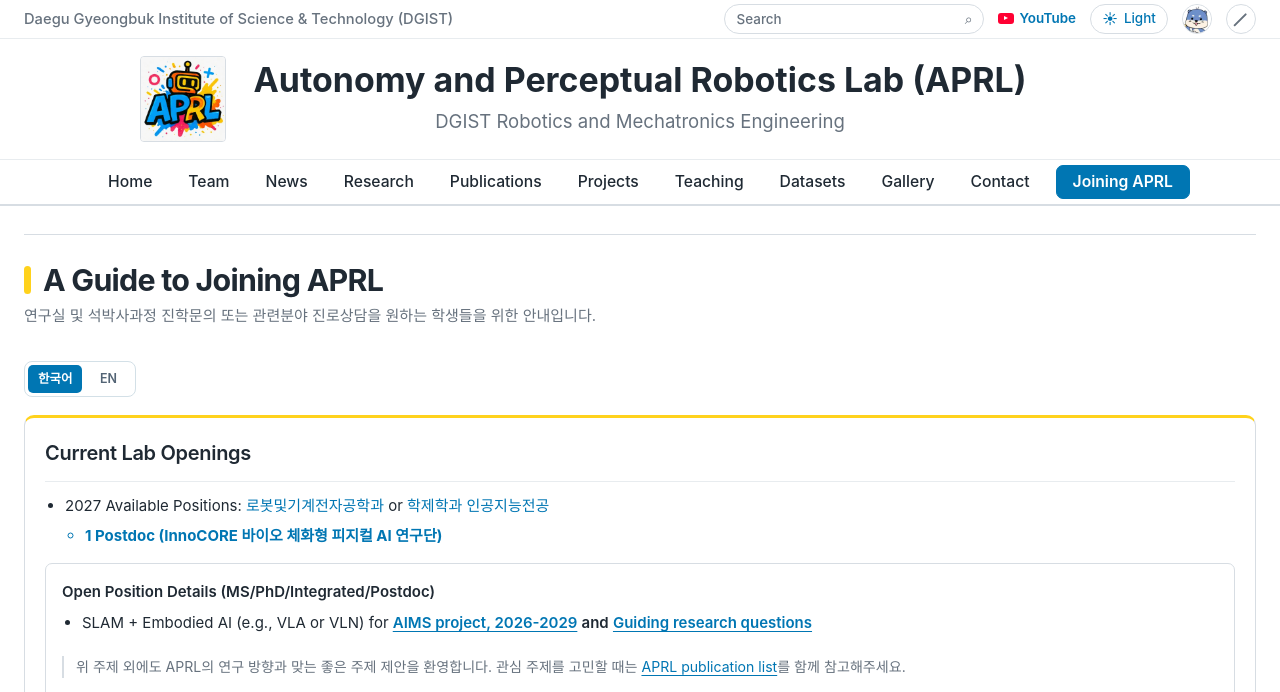
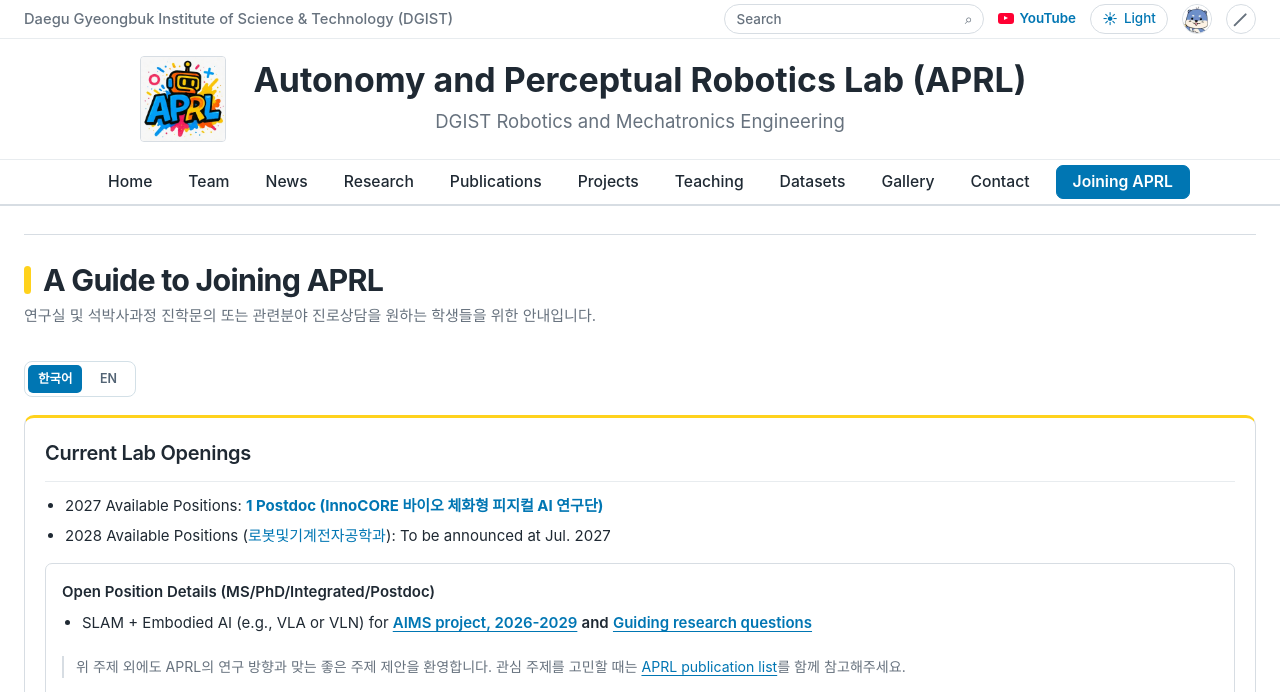
Before and after one commit to team-aprl/team-aprl.github.io, a Jekyll site: the page built from joining-aprl.html, in a window 1280 px wide and 900 px high, cut to the strip 0-692 px from the top of the window. Built offline with Jekyll 4.4.1, drawn with Linux system fonts in a browser that asks for light colours.

Commit message:
Clarify prospective student status and upcoming openings

```diff
--- a/joining-aprl.html
+++ b/joining-aprl.html
@@ -25,12 +25,8 @@
         <section class="joining-card">
           <h2>Current Lab Openings</h2>
           <ul>
-            <li>
-              2027 Available Positions: <a href="https://www.dgist.ac.kr/robot/" target="_blank" rel="noopener noreferrer">로봇및기계전자공학과</a> or <a href="https://www.dgist.ac.kr/ai/" target="_blank" rel="noopener noreferrer">학제학과 인공지능전공</a>
-              <ul>
-                <li class="position-open">1 Postdoc (InnoCORE 바이오 체화형 피지컬 AI 연구단)</li>
-              </ul>
-            </li>
+            <li>2027 Available Positions: <strong class="position-open">1 Postdoc (InnoCORE 바이오 체화형 피지컬 AI 연구단)</strong></li>
+            <li>2028 Available Positions (<a href="https://www.dgist.ac.kr/robot/" target="_blank" rel="noopener noreferrer">로봇및기계전자공학과</a>): To be announced at Jul. 2027</li>
           </ul>
           <div class="embed-placeholder drive-embed">
             <strong>Open Position Details (MS/PhD/Integrated/Postdoc)</strong>
@@ -127,12 +123,8 @@
         <section class="joining-card">
           <h2>Current Lab Openings</h2>
           <ul>
-            <li>
-              2027 Available Positions: Department of Robotics and Mechatronics Engineering or Interdisciplinary Program in Artificial Intelligence
-              <ul>
-                <li class="position-open">1 Postdoc (InnoCORE Bio-Embodied Physical AI Research Group)</li>
-              </ul>
-            </li>
+            <li>2027 Available Positions: <strong class="position-open">1 Postdoc (InnoCORE Bio-Embodied Physical AI Research Group)</strong></li>
+            <li>2028 Available Positions (<a href="https://www.dgist.ac.kr/robot/" target="_blank" rel="noopener noreferrer">Department of Robotics and Mechatronics Engineering</a>): To be announced at Jul. 2027</li>
           </ul>
           <div class="embed-placeholder drive-embed">
             <strong>Open Position Details (MS/PhD/Integrated/Postdoc)</strong>
--- a/team.html
+++ b/team.html
@@ -146,9 +146,9 @@
             <p>MS student (2027S-)</p>
           </article>
           <article class="team-member-card team-member-placeholder-card">
-            <img class="team-member-photo team-member-placeholder" src="assets/team/incoming-student.svg" alt="Incoming student" loading="lazy" />
-            <h3>Incoming Student</h3>
-            <p>TBD</p>
+            <img class="team-member-photo team-member-placeholder" src="assets/team/incoming-student.svg" alt="Prospective student" loading="lazy" />
+            <h3>Prospective Student</h3>
+            <p>In discussion (2027S-)</p>
           </article>
         </div>
 
```
